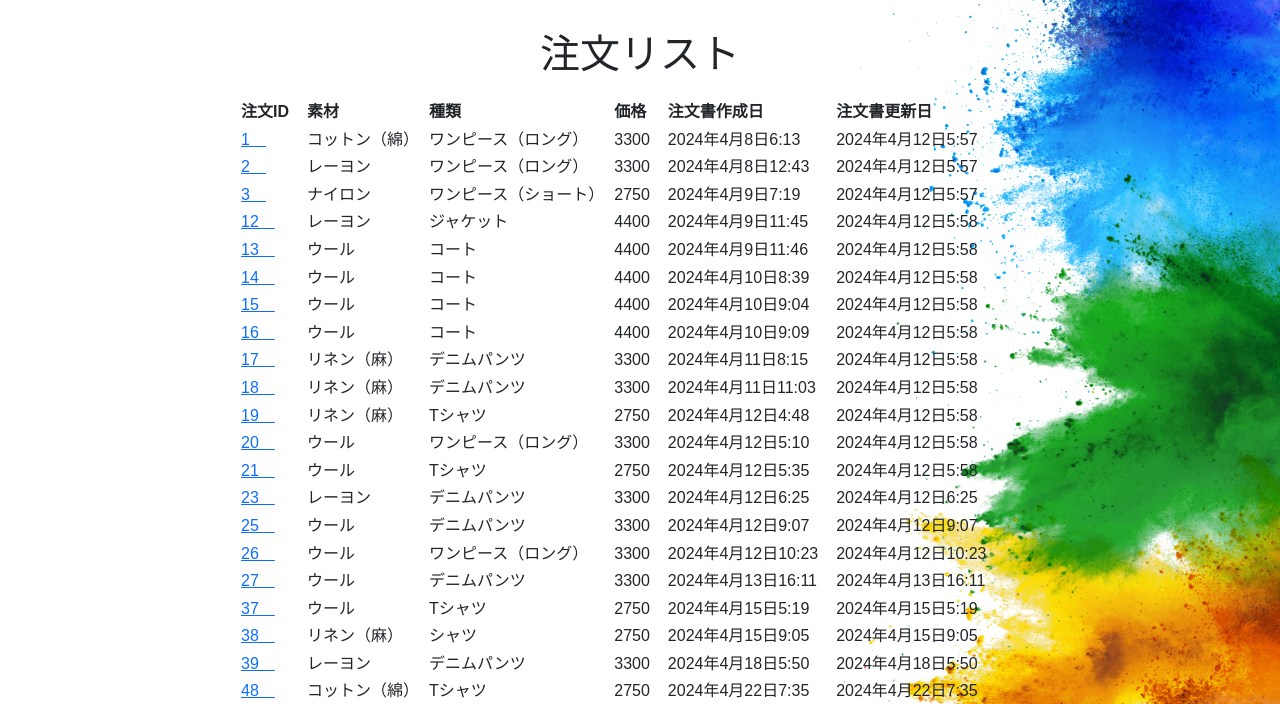
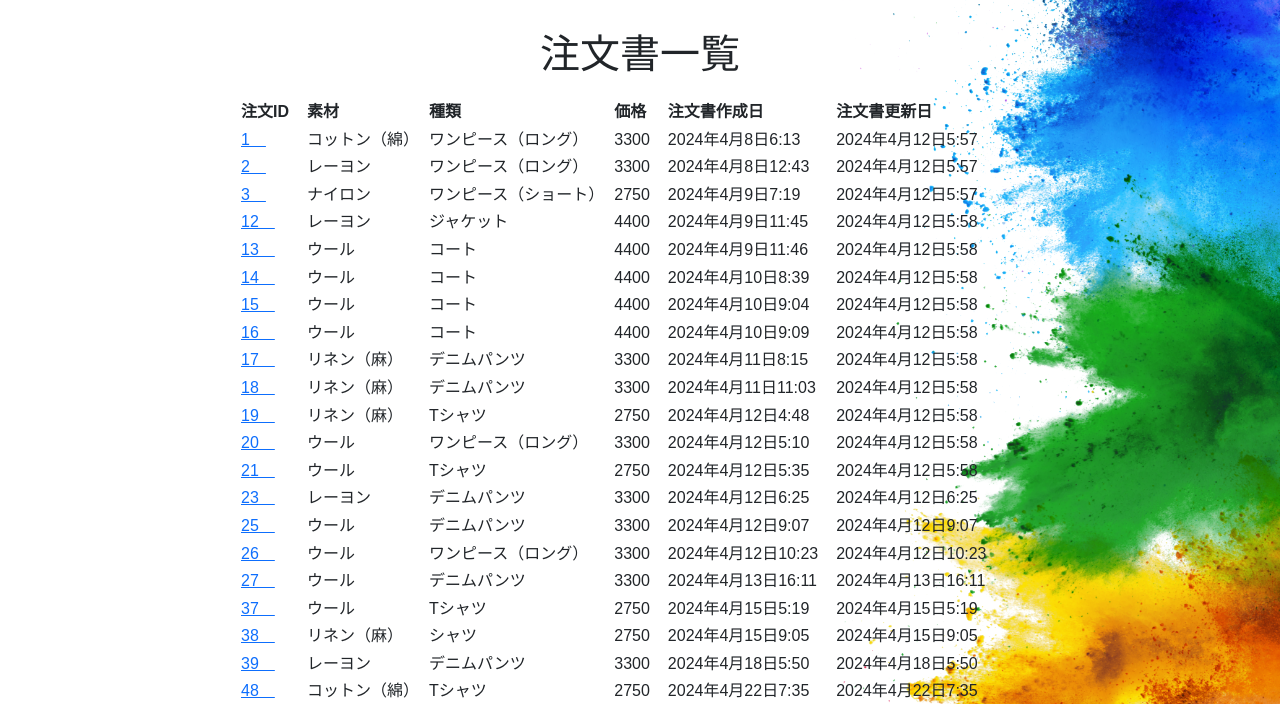
Before and after one commit to macho1111/maestrotintes, a Django app: page /products/ in a window 1280 px wide. Shown: the part 56-760 px from the top of the page. Run offline with Django 4.2, Linux system fonts and the light colour scheme; a user stored in the database is signed in; data comes from the database, SQL or seed files in the repository; both versions use the stored data as it was after the commit.

Commit message:
7 commit

```diff
--- a/accounts/forms.py
+++ b/accounts/forms.py
@@ -6,7 +6,7 @@ class CustomSignupForm(SignupForm):
     name = forms.CharField(max_length=255, label='名前', required=True)
     furigana = forms.CharField(max_length=255, label='フリガナ', required=True)
     prefecture = forms.ModelChoiceField(queryset=Prefecture.objects.all(), label='都道府県', required=True)
-    address = forms.CharField(widget=forms.Textarea, label='住所', required=True)
+    address = forms.CharField(max_length=255, widget=forms.Textarea, label='住所', required=True)
     phone_number = forms.CharField(max_length=20, label='電話番号', required=True)
 
     def save(self, request):
--- a/accounts/models.py
+++ b/accounts/models.py
@@ -49,7 +49,7 @@ class User(AbstractBaseUser):
     name = models.CharField(max_length=255, verbose_name='名前', blank=True, null=True)
     furigana = models.CharField(max_length=255, verbose_name='フリガナ', blank=True, null=True)
     prefecture = models.ForeignKey(Prefecture, verbose_name='都道府県', on_delete=models.SET_NULL, blank=True, null=True, related_name='users')
-    address = models.TextField(verbose_name='住所', blank=True, null=True)
+    address = models.CharField(max_length=255, verbose_name='住所', blank=True, null=True)
     phone_number = models.CharField(max_length=20, verbose_name='電話番号', blank=True, null=True)
     active = models.BooleanField(default=True)
     staff = models.BooleanField(default=False)
--- a/maruko/templates/maruko/apparel_detail.html
+++ b/maruko/templates/maruko/apparel_detail.html
@@ -56,7 +56,7 @@
         </tr>
         <tr>
             <td>{{ apparel.name }}</td>
-            <td>{{ apparel.price }}</td>
+            <td>￥{{ apparel.price }}</td>
         </tr>
     </table>
     <form id="orderForm" method="post" action="{% url 'create_product' %}" enctype="multipart/form-data">
--- a/maruko/templates/maruko/apparel_list.html
+++ b/maruko/templates/maruko/apparel_list.html
@@ -50,7 +50,7 @@
         </a>
         <div class="apparel-info">
             <h3>{{ apparel.name }}</h3>
-            <p>価格: {{ apparel.price }}</p>
+            <p>価格: ￥{{ apparel.price }}</p>
         </div>
     </div>
     {% endfor %}
--- a/maruko/templates/maruko/howto.html
+++ b/maruko/templates/maruko/howto.html
@@ -28,6 +28,7 @@
     <div class="step">
         <h2>STEP.1</h2>
         <p>衣類はご注文IDを記載し、元払いで郵送してください。</p>
+        <p>＊ご注文IDは注文書一覧からご確認できます。</p>
     </div>
     <div class="step">
         <h2>STEP.2</h2>
--- a/maruko/templates/maruko/product_detail.html
+++ b/maruko/templates/maruko/product_detail.html
@@ -72,5 +72,5 @@
             </tr>
         </tbody>
     </table>
-    <a href="{% url 'profile_edit' %}" class="btn btn-outline-dark">アカウント設定へ</a>
+    <a href="{% url 'profile_edit' %}" class="btn btn-outline-dark">アカウント設定</a>
 {% endblock %}
--- a/maruko/templates/maruko/product_list.html
+++ b/maruko/templates/maruko/product_list.html
@@ -8,7 +8,7 @@
     </style>
 {% endblock %}
 {% block content %}
-    <h1>注文リスト　　　</h1>
+    <h1>注文書一覧　　　</h1>
     <div class="pad">
         <table>
             <thead>
```
Also changed, not shown: accounts/migrations/0006_alter_user_address.py (added), db.sqlite3, media_local/product_images/Down_jacket.png (added), media_local/product_images/Jacket.png (added), media_local/product_images/T-shirt_Ako6PzA.png (added), media_local/product_images/T-shirt_JeDWRbF.png (added), media_local/product_images/Y-shirt.png (added).
